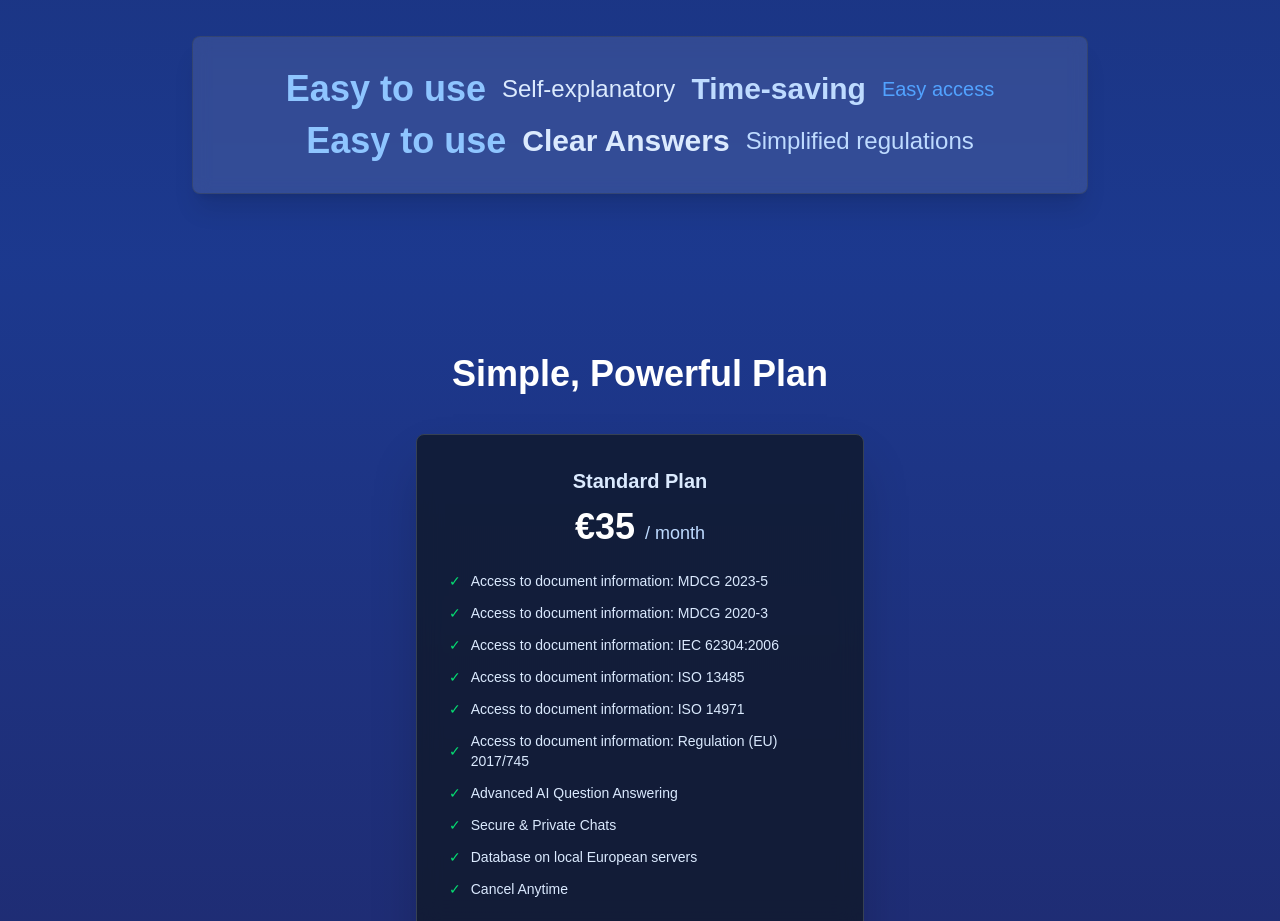
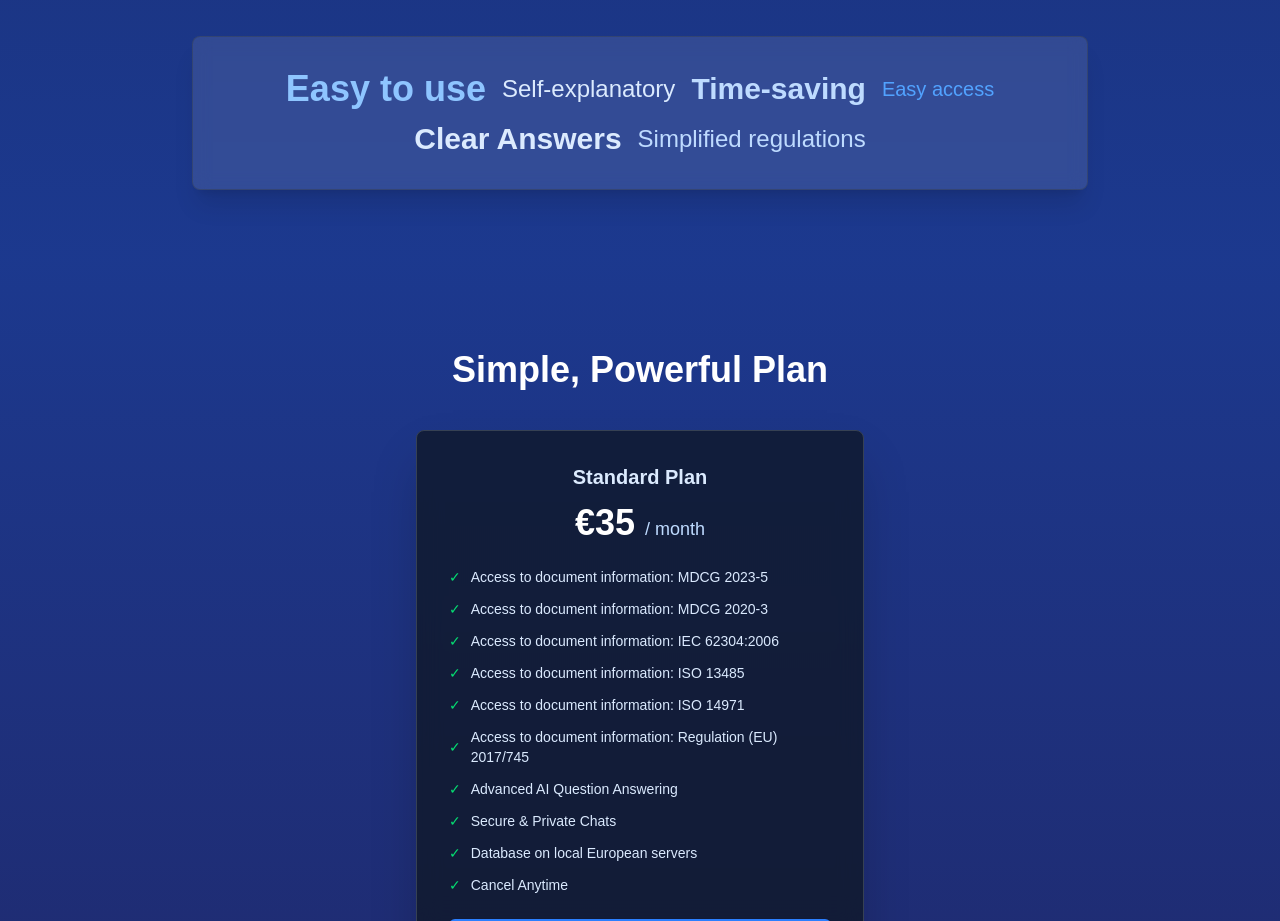
Before and after one commit to damfello/bequ-15, a Next.js app: page / in a window 1280 px wide. Shown: the part 1500-2421 px from the top of the page. Built offline with nearby package versions, Linux system fonts and the light colour scheme; no server answers.

Commit message:
home landing page updated

```diff
--- a/src/components/LandingPage.tsx
+++ b/src/components/LandingPage.tsx
@@ -223,7 +223,6 @@ export default function LandingPage() {
               <span className="text-2xl text-blue-100">Self-explanatory</span>
               <span className="text-3xl font-semibold text-blue-200">Time-saving</span>
               <span className="text-xl text-blue-400">Easy access</span>
-              <span className="text-4xl font-bold text-blue-300">Easy to use</span>
               <span className="text-3xl font-semibold text-blue-100">Clear Answers</span>
               <span className="text-2xl text-blue-200">Simplified regulations</span>
             </div>
```
